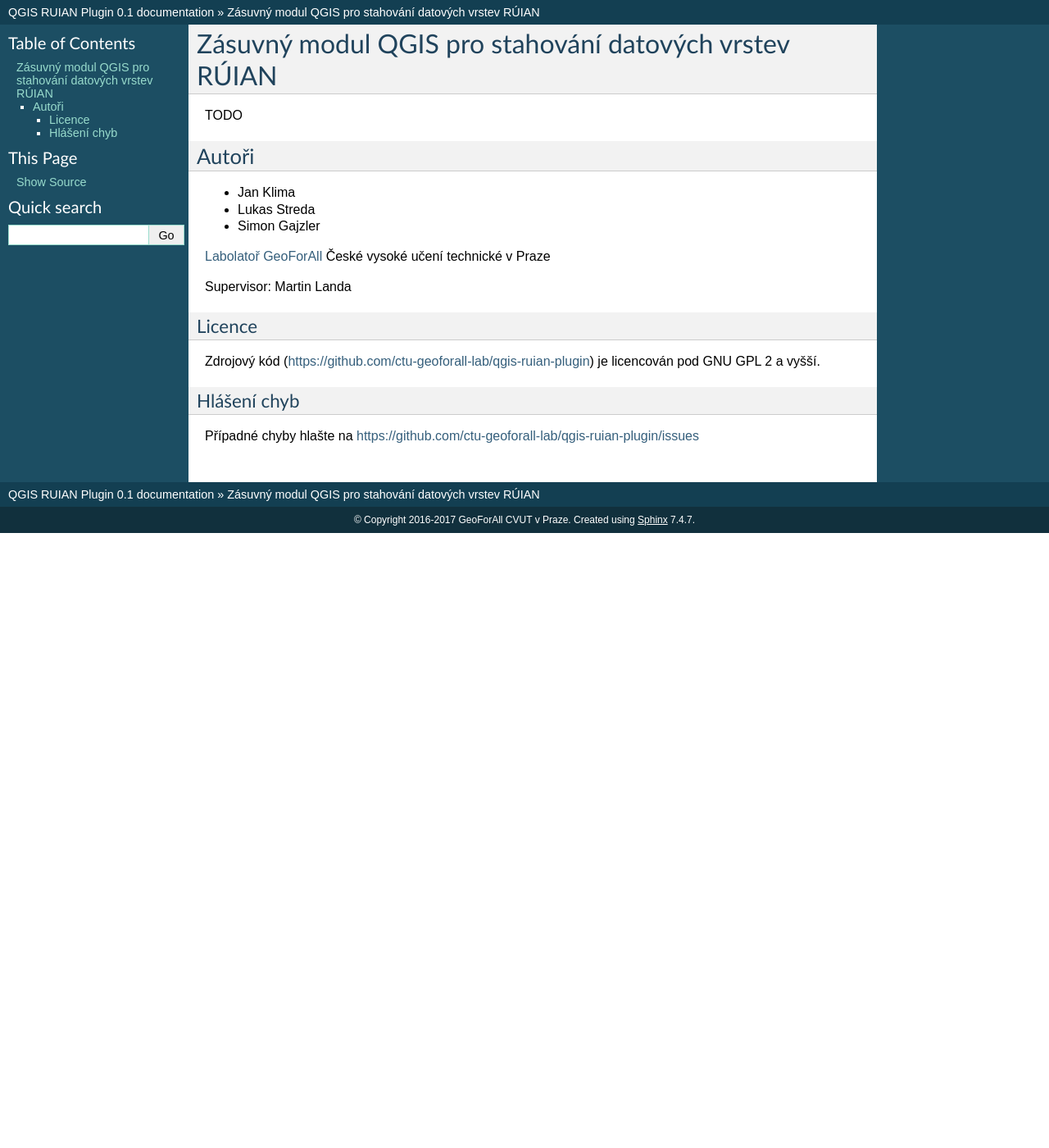
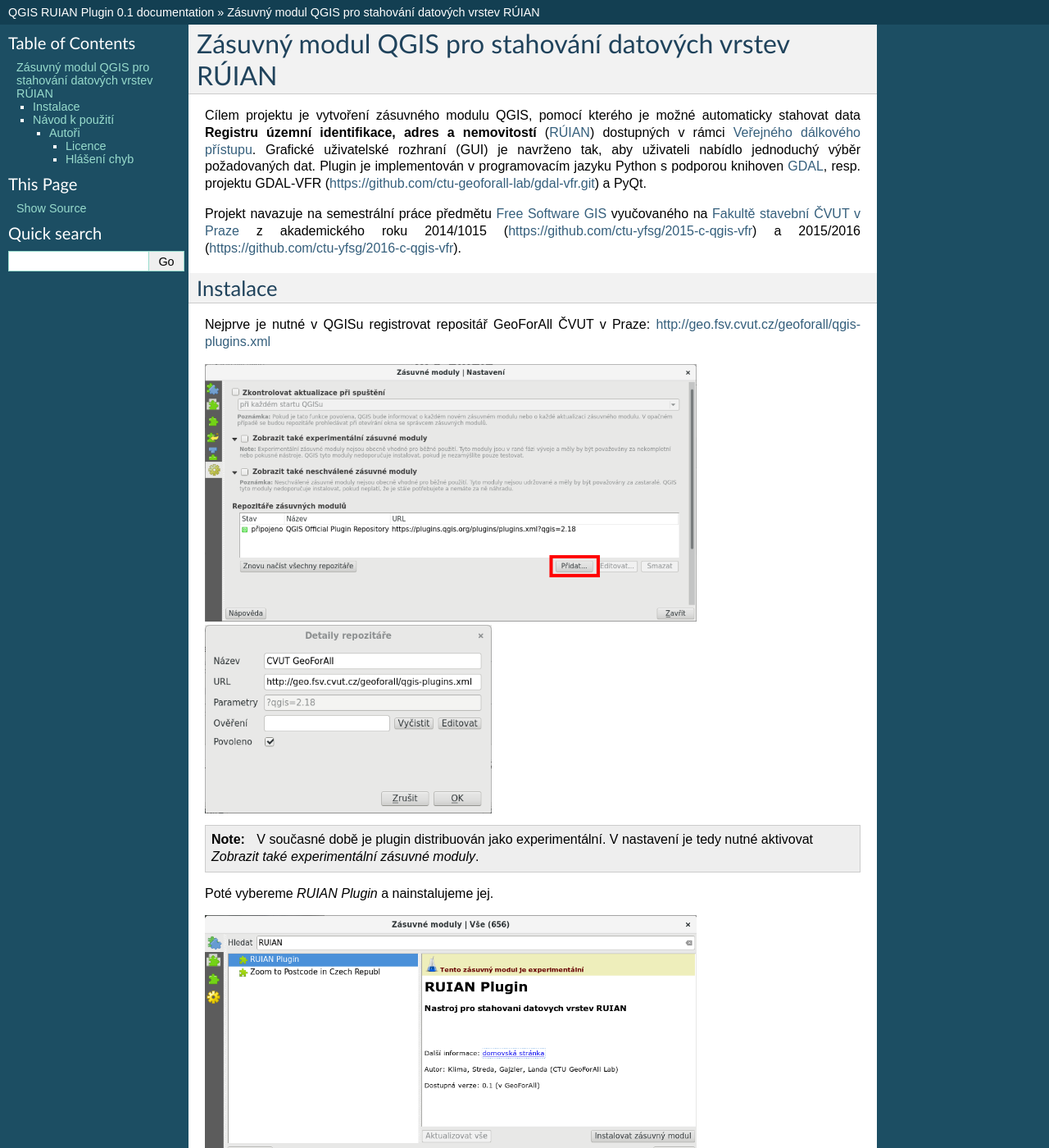
Before and after one commit to ctu-geoforall-lab/qgis-ruian-plugin, a Sphinx documentation site: the page built from docs/source/index.rst, in a window 1280 px wide and 1400 px high. Shown: the whole window at 82% size. Built offline with Sphinx 7.4.7, drawn with Linux system fonts in a browser that asks for light colours; formulas are drawn with MathJax 3; some of the changed text lies outside the part shown.

Commit message:
documentation draft

```diff
--- a/docs/source/index.rst
+++ b/docs/source/index.rst
@@ -1,16 +1,95 @@
 Zásuvný modul QGIS pro stahování datových vrstev RÚIAN
 ======================================================
 
-TODO
+Cílem projektu je vytvoření zásuvného modulu QGIS, pomocí kterého je
+možné automaticky stahovat data **Registru územní identifikace, adres
+a nemovitostí** (`RÚIAN <http://ruian.cz>`__) dostupných v rámci
+`Veřejného dálkového přístupu <http://vdp.cuzk.cz/>`__. Grafické
+uživatelské rozhraní (GUI) je navrženo tak, aby uživateli nabídlo
+jednoduchý výběr požadovaných dat. Plugin je implementován v
+programovacím jazyku Python s podporou knihoven `GDAL
+<http://gdal.org>`_, resp. projektu GDAL-VFR
+(https://github.com/ctu-geoforall-lab/gdal-vfr.git) a PyQt.
+
+Projekt navazuje na semestrální práce předmětu `Free Software GIS
+<http://geo.fsv.cvut.cz/gwiki/155YFSG>`__ vyučovaného na `Fakultě
+stavební ČVUT v Praze <http://www.fsv.cvut.cz>`__ z akademického roku
+2014/1015 (https://github.com/ctu-yfsg/2015-c-qgis-vfr) a 2015/2016
+(https://github.com/ctu-yfsg/2016-c-qgis-vfr).
+
+Instalace
+---------
+
+Nejprve je nutné v QGISu registrovat repositář GeoForAll ČVUT v Praze: http://geo.fsv.cvut.cz/geoforall/qgis-plugins.xml
+
+.. image:: images/ctu-geoforall-repo-add.png
+   :width: 600
+
+.. image:: images/ctu-geoforall-repo.png
+   :width: 350
+
+.. note:: V současné době je plugin distribuován jako experimentální. V
+          nastavení je tedy nutné aktivovat *Zobrazit také
+          experimentální zásuvné moduly*.
+
+Poté vybereme *RUIAN Plugin* a nainstalujeme jej.
+
+.. image:: images/install.png
+   :width: 600
+
+Po instalaci se v nástrojové liště QGIS objeví nová ikonka:
+
+.. image:: images/icon.png
+
+Návod k použití
+---------------
+
+Vybereme obec či obce, které chceme naimportovat:
+
+.. image:: images/select.png
+   :width: 600
+
+.. warning:: Je vhodné zvolit menší objem dat maximálně ve velikosti
+             okresu. Zásuvný modul není navržen pro stahování většího
+             objemu dat.
+
+.. tip:: Vyhledávat lze podle názvu obce, obce s rozšířenou
+   působností, okresu či kraje.
+
+   .. figure:: images/select-type.png
+      :width: 600
+
+V dalším kroku zvolíme formát a cestu k výstupní souboru:
+
+.. figure:: images/select-output.png
+   :width: 600
+
+.. note:: V současné době zásuvný modul podporuje pouze dva výstupní
+          formáty:
+
+          * `SQLite <http://gdal.org/drv_sqlite.html>`__
+          * `OGC GeoPackage <http://gdal.org/drv_geopackage.html>`__
+
+          Podpora pro další formáty, např. Esri Shapefile je ve vývoji.
+
+Data můžeme v QGISu rovnou zobrazit:
+
+.. image:: images/ruian-add.png
+   :width: 400
+
+Příklad vizualizace stažených dat:
+
+.. image:: images/visualization.png
+   :width: 1000
 
 Autoři
 ******
 
-* Jan Klima
-* Lukas Streda
-* Simon Gajzler
+* Jan Klíma
+* Lukáš Středa
+* Šimon Gajzler
 
-`Labolatoř GeoForAll <http://geomatics.fsv.cvut.cz/research/osgeorel/>`__ České vysoké učení technické v Praze
+`Laboratoř GeoForAll <http://geomatics.fsv.cvut.cz/research/geoforall/>`__ České vysoké učení technické v Praze
 
 Supervisor: Martin Landa
 
```
Also changed, not shown: README.rst (+3 -42 lines), docs/source/images/ctu-geoforall-repo-add.png (added), docs/source/images/ctu-geoforall-repo.png (added), docs/source/images/icon.png (added), docs/source/images/install.png (added), docs/source/images/ruian-add.png (added), docs/source/images/select-output.png (added), docs/source/images/select-type.png (added), docs/source/images/select.png (added), docs/source/images/visualization.png (added), images/install.png (deleted), images/select.png (deleted), images/visualization.png (deleted).
